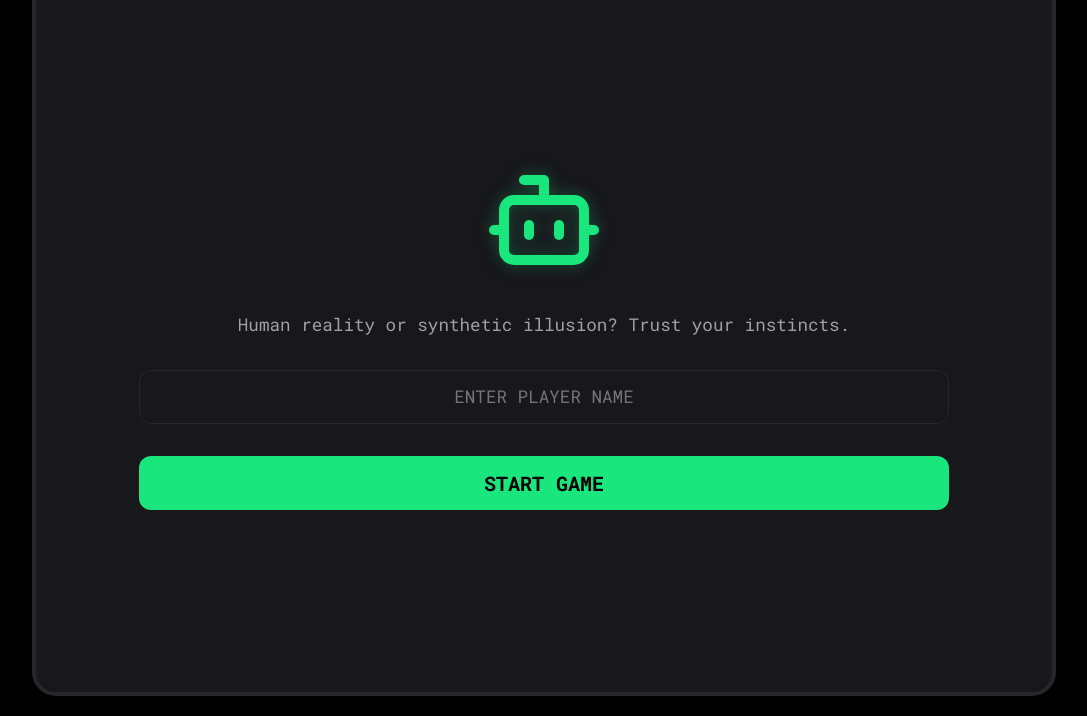
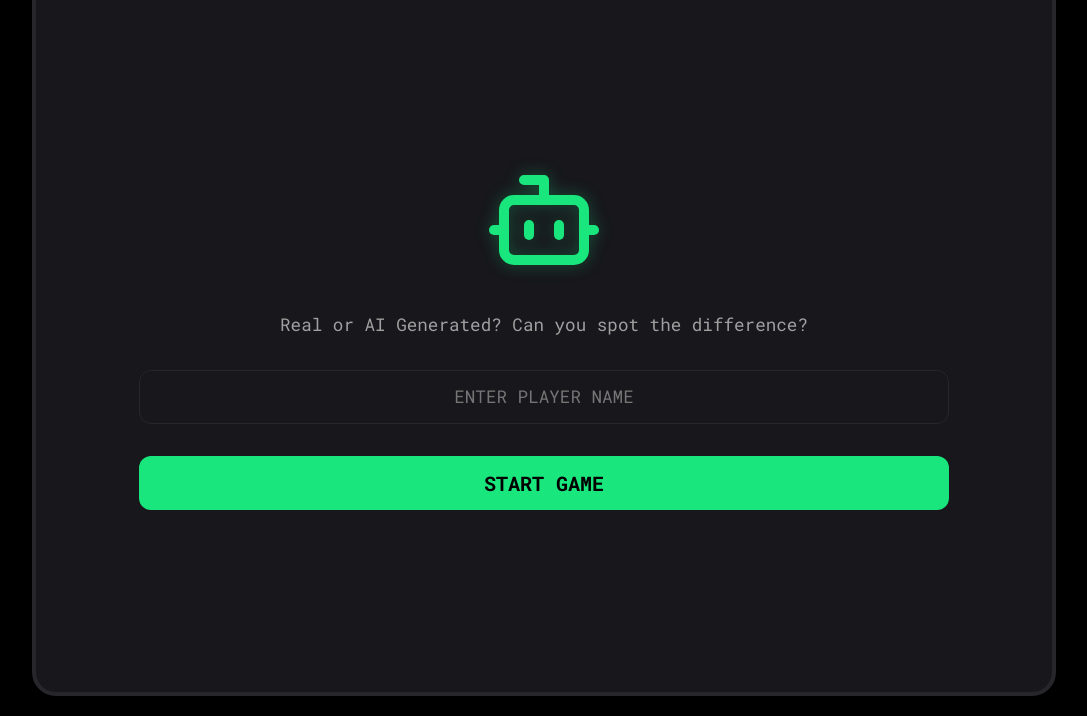
Before and after one commit to RHWrath/AI-quizlet, a plain HTML site: page Frontend/index.html in a window 1280 px wide. Shown: the part 84-800 px from the top of the page, without its empty margins (96-1183 px from the left). Drawn offline with nearby package versions, Linux system fonts and the light colour scheme.

Commit message:
Text change

```diff
--- a/Frontend/index.html
+++ b/Frontend/index.html
@@ -24,7 +24,7 @@
 
       <div id="start-screen" class="screen-container">
         <i data-lucide="bot" class="hero-icon"></i>
-        <h2 class="subtitle">Human reality or synthetic illusion? Trust your instincts.</h2>
+        <h2 class="subtitle">Real or AI Generated? Can you spot the difference?</h2>
         <input type="text" id="player-name-input" placeholder="ENTER PLAYER NAME" autocomplete="off" />
         <button id="start-btn">START GAME</button>
       </div>
```
